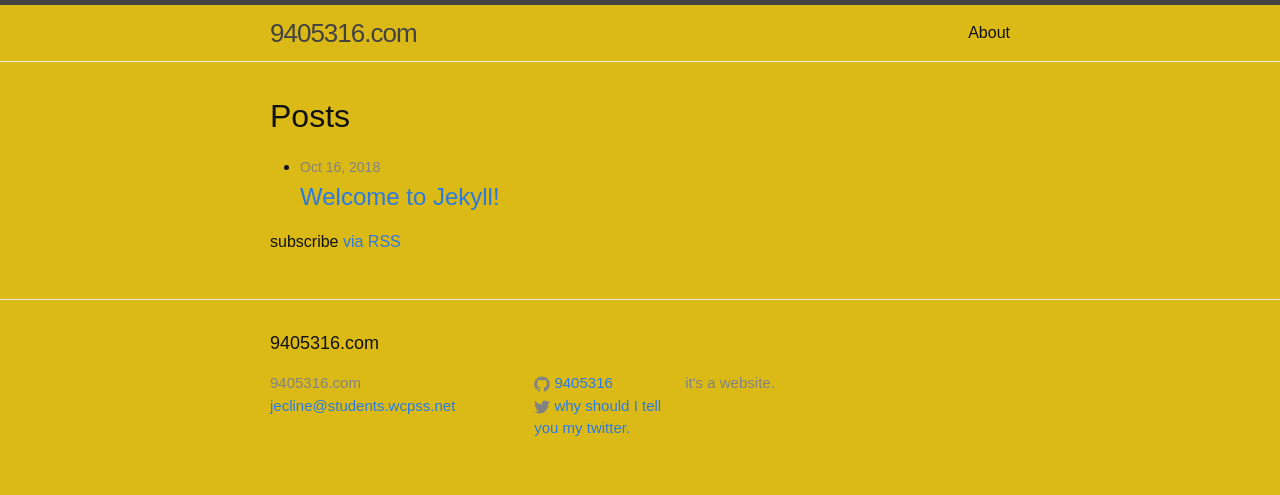
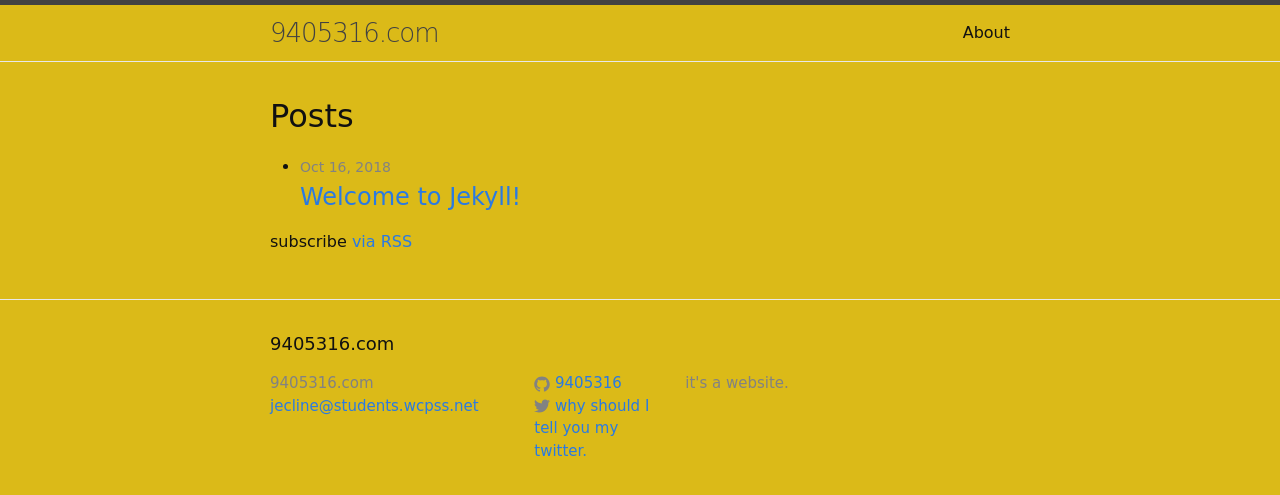
Before and after one commit to 9405316/9405316.github.io, a Jekyll site: the page built from index.html, in a window 1280 px wide. Shown: the top 495 px of the page. Built offline with Jekyll 4.4.1, drawn with Linux system fonts in a browser that asks for light colours.

Commit message:
Update main.scss

```diff
--- a/css/main.scss
+++ b/css/main.scss
@@ -6,7 +6,7 @@
 
 
 // Our variables
-$base-font-family: "comic-sans ms", Arial, sans-serif;
+$base-font-family: "Comic Sans Ms", Cursive, sans-serif;
 $base-font-size:   16px;
 $base-font-weight: 400;
 $small-font-size:  $base-font-size * 0.875;
```
